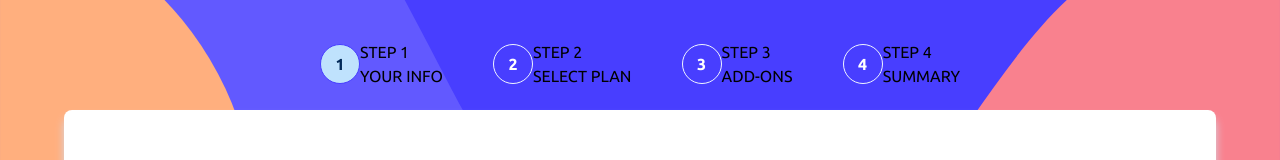
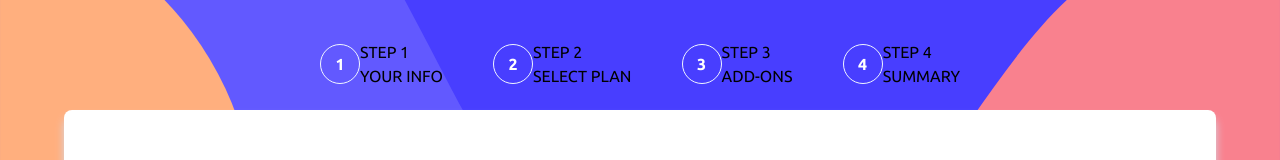
Before and after one commit to DeeNue36/React-Multi-Step-Form, a React (Vite) app: page / in a window 1280 px wide. Shown: the top 160 px of the page. Built offline with nearby package versions, Linux system fonts and the light colour scheme.

Commit message:
testing active styling

```diff
--- a/src/App.css
+++ b/src/App.css
@@ -74,9 +74,9 @@
     /* @apply hidden; */
   }
 
-  .active {
+  /* .active {
     @apply bg-primary-lighter-blue text-primary-dark-blue;
-  }
+  } */
 
 }
 
@@ -128,10 +128,6 @@
 
   .previous-button {
     @apply text-neutral-dark-grey font-medium hover:text-primary-dark-blue;
-  }
-
-  .active {
-    @apply bg-neutral-transparent-light-blue border-primary-purple-medium border-[0.0938rem];
   }
 
 
@@ -207,6 +203,10 @@
     @apply flex justify-start items-center w-full h-24 gap-x-6 border border-neutral-transparent-purple cursor-pointer rounded-lg py-6 px-4 transition-[border] duration-250 ease-[ease-in] motion-reduce:transition-none hover:border-primary-purple-medium hover:border-[0.0938rem] active:bg-neutral-transparent-light-blue active:border-primary-purple-medium active:border-[0.0938rem];
   }
 
+  .plan-card.active {
+    @apply bg-neutral-transparent-light-blue border-primary-purple-medium border-[0.0938rem];
+  }
+
   .plan-card:has(.yearly-discount-duration:not(.hidden)) {
     @apply h-28 transition-[height] duration-250 ease-[ease-out] motion-reduce:transition-none;
   }
```
